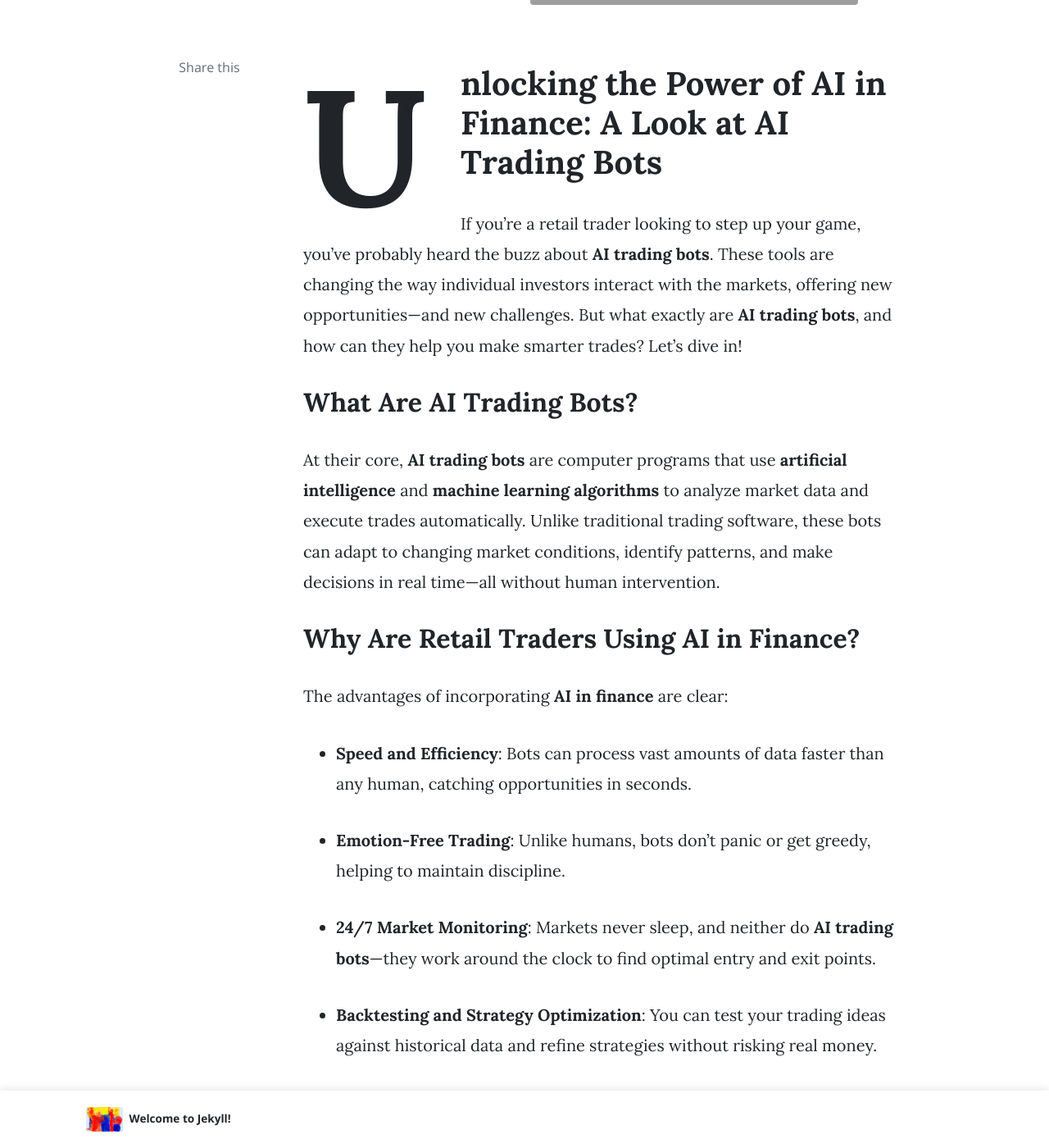
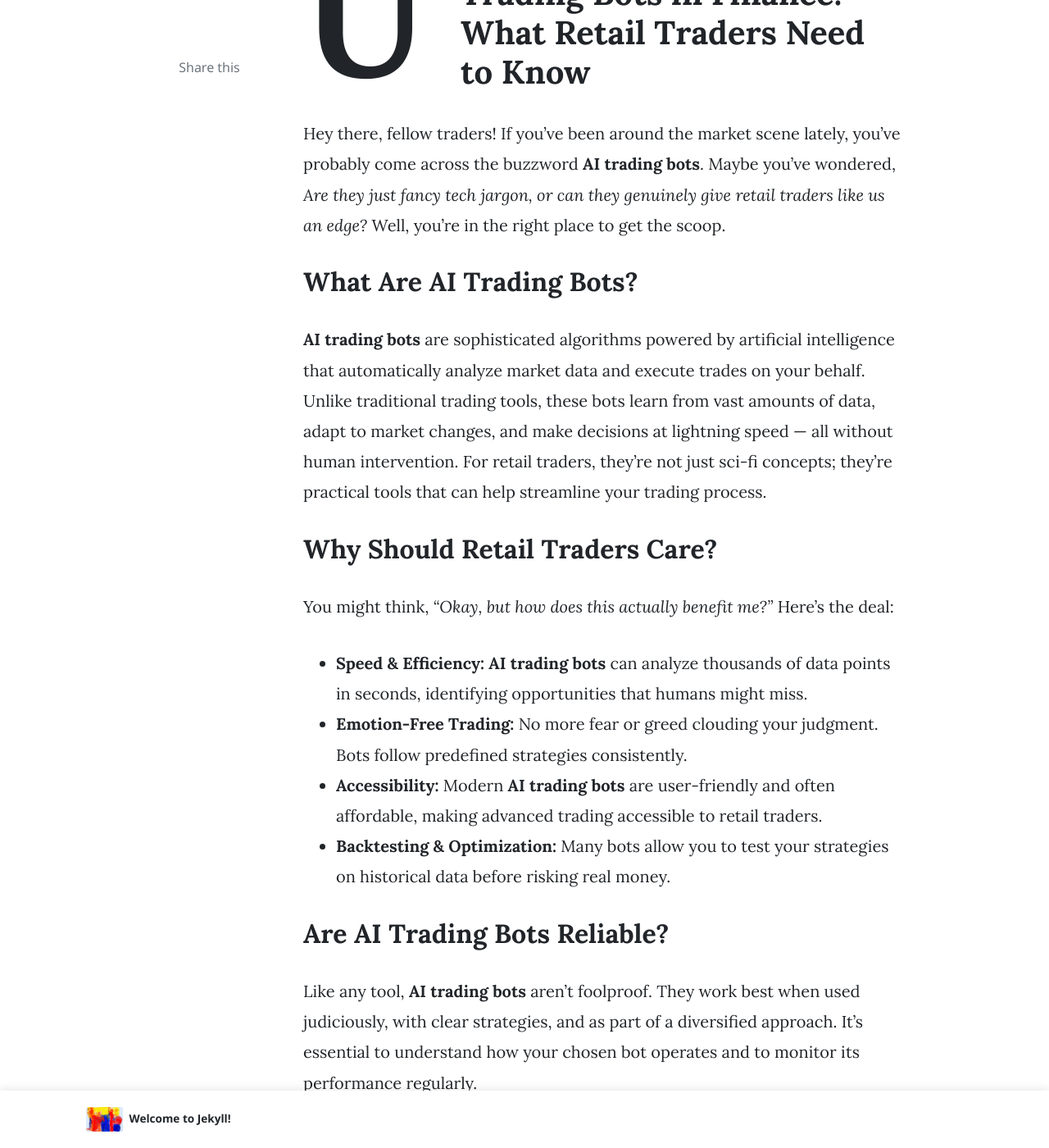
Before and after one commit to reprojekted/mundana-theme-jekyll-master, a Jekyll site: the page built from _posts/2025-04-25-ai-in-finance.md, in a window 1280 px wide and 1400 px high, scrolled down 394 px. Shown: the whole window at 82% size. Built offline with Jekyll 4.4.1, drawn with Linux system fonts in a browser that asks for light colours; nearby versions of some CDN libraries; comment, search, counter and statistics services are not loaded; some of the changed text lies outside the part shown; grey boxes are pictures that could not be loaded.

Commit message:
Create new post via n8n

```diff
--- a/_posts/2025-04-25-ai-in-finance.md
+++ b/_posts/2025-04-25-ai-in-finance.md
@@ -3,45 +3,44 @@ layout: post
 title: "AI in Finance"
 author: "alex"
 categories: [ "Jekyll", "tutorial" ]
-image: "https://cdn.jsdelivr.net/gh/youruser/yourrepo@main/images/ai.jpg"
+image: ""https://cdn.jsdelivr.net/gh/reprojekted/mundana-theme-jekyll-master@main/assets/images/ai-in-finance.jpeg""
 tags: [ "ai-in-finance" ]
 ---
 
-# Unlocking the Power of AI in Finance: A Look at **AI Trading Bots**
+# Unlocking the Power of **AI Trading Bots** in Finance: What Retail Traders Need to Know
 
-If you're a retail trader looking to step up your game, you've probably heard the buzz about **AI trading bots**. These tools are changing the way individual investors interact with the markets, offering new opportunities—and new challenges. But what exactly are **AI trading bots**, and how can they help you make smarter trades? Let's dive in!
+Hey there, fellow traders! If you've been around the market scene lately, you've probably come across the buzzword **AI trading bots**. Maybe you’ve wondered, *Are they just fancy tech jargon, or can they genuinely give retail traders like us an edge?* Well, you're in the right place to get the scoop.
 
 ## What Are **AI Trading Bots**?
 
-At their core, **AI trading bots** are computer programs that use **artificial intelligence** and **machine learning algorithms** to analyze market data and execute trades automatically. Unlike traditional trading software, these bots can adapt to changing market conditions, identify patterns, and make decisions in real time—all without human intervention.
+**AI trading bots** are sophisticated algorithms powered by artificial intelligence that automatically analyze market data and execute trades on your behalf. Unlike traditional trading tools, these bots learn from vast amounts of data, adapt to market changes, and make decisions at lightning speed — all without human intervention. For retail traders, they’re not just sci-fi concepts; they’re practical tools that can help streamline your trading process.
 
-## Why Are Retail Traders Using AI in Finance?
+## Why Should Retail Traders Care?
 
-The advantages of incorporating **AI in finance** are clear:
+You might think, *"Okay, but how does this actually benefit me?"* Here’s the deal:
 
-- **Speed and Efficiency**: Bots can process vast amounts of data faster than any human, catching opportunities in seconds.
+- **Speed & Efficiency:** **AI trading bots** can analyze thousands of data points in seconds, identifying opportunities that humans might miss.
+- **Emotion-Free Trading:** No more fear or greed clouding your judgment. Bots follow predefined strategies consistently.
+- **Accessibility:** Modern **AI trading bots** are user-friendly and often affordable, making advanced trading accessible to retail traders.
+- **Backtesting & Optimization:** Many bots allow you to test your strategies on historical data before risking real money.
 
-- **Emotion-Free Trading**: Unlike humans, bots don't panic or get greedy, helping to maintain discipline.
+## Are **AI Trading Bots** Reliable?
 
-- **24/7 Market Monitoring**: Markets never sleep, and neither do **AI trading bots**—they work around the clock to find optimal entry and exit points.
+Like any tool, **AI trading bots** aren’t foolproof. They work best when used judiciously, with clear strategies, and as part of a diversified approach. It’s essential to understand how your chosen bot operates and to monitor its performance regularly.
 
-- **Backtesting and Strategy Optimization**: You can test your trading ideas against historical data and refine strategies without risking real money.
+## Tips for Getting Started with **AI Trading Bots**
 
-## How Retail Traders Are Using **AI Trading Bots**
+- Do your homework: Research different bots and read reviews.
+- Start small: Test with a demo account or a small amount of capital.
+- Keep learning: Stay updated on market trends and how your AI tools evolve.
+- Use risk management: Never rely solely on bots. Human oversight is key.
 
-Many individual investors are now leveraging **AI trading bots** to:
+## The Future of Retail Trading with **AI**
 
-- Automate routine trades and reduce manual effort.
-- Implement complex strategies that require quick execution.
-- Minimize emotional bias and improve consistency.
-- Access advanced analytics that were once only available to institutional players.
+The landscape is rapidly evolving. As **AI trading bots** become smarter and more accessible, retail traders have a golden opportunity to level the playing field. Embracing this technology can help you trade smarter, not harder.
 
-## Things to Keep in Mind
+## Ready to Take Your Trading to the Next Level?
 
-While **AI trading bots** offer compelling benefits, they aren't foolproof. Market volatility, sudden news events, and system glitches can still impact performance. It's essential to do thorough research, choose reputable platforms, and use these tools as part of a broader trading plan.
+Don’t get left behind! Explore **AI trading bots** today and see how they can help you make more informed, automated trading decisions. Equip yourself with the latest tech, stay vigilant, and watch your trading game reach new heights!
 
-## Take Your Trading to the Next Level
-
-Are you ready to harness the power of **AI trading bots** and elevate your investing approach? Start exploring the options today, test different setups, and stay informed about the latest developments in **AI in finance**. The future of retail trading is here—why not be a part of it?
-
-**Get started now and see how AI can transform your trading journey!**
+*Happy Trading!*
```
